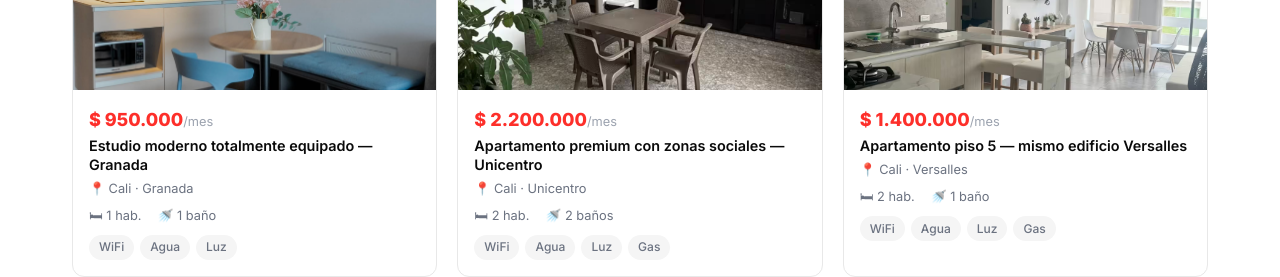
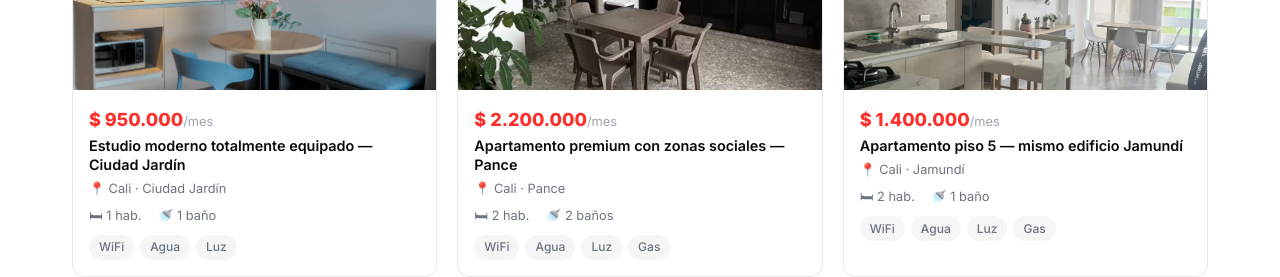
Before and after one commit to davidgarciamunozz/Uhome, a React (Vite) app: page / in a window 1280 px wide. Shown: the part 940-1217 px from the top of the page. Built offline with nearby package versions, Linux system fonts and the light colour scheme.

Commit message:
feat(seed): relocate all listings to south Cali — Ciudad Jardín, Pance, Bochalema, Ciudad Pacífica, Jamundí

```diff
--- a/src/infrastructure/seed/seedData.ts
+++ b/src/infrastructure/seed/seedData.ts
@@ -9,7 +9,7 @@ import { RoomieRepository } from '../repositories/RoomieRepository';
 import { MessageRepository } from '../repositories/MessageRepository';
 import { PlanRepository } from '../repositories/PlanRepository';
 
-const SEED_KEY = 'uhome_seeded_v5';
+const SEED_KEY = 'uhome_seeded_v6';
 
 const USERS: User[] = [
   {
@@ -83,15 +83,15 @@ const LISTINGS: Listing[] = [
     id: 'listing-1',
     ownerId: 'owner-1',
     ownerName: 'Lucía Martínez',
-    title: 'Estudio moderno totalmente equipado — Granada',
+    title: 'Estudio moderno totalmente equipado — Ciudad Jardín',
     price: 950000,
     city: 'Cali',
-    zone: 'Granada',
-    address: 'Cra. 9 # 14N-32, Granada',
+    zone: 'Ciudad Jardín',
+    address: 'Cra. 98 # 16-45, Ciudad Jardín',
     type: 'habitación',
     rooms: 1,
     bathrooms: 1,
-    description: 'Estudio minimalista en torre residencial con cocina integrada, mesón de trabajo y zona de comedor para dos personas. Decoración moderna en tonos neutros, totalmente amoblado. Edificio con portería 24h y zona de lavandería. A 5 min caminando de la zona rosa de Granada y a 12 min de la Universidad Icesi. Servicios incluidos.',
+    description: 'Estudio minimalista en torre residencial con cocina integrada, mesón de trabajo y zona de comedor para dos personas. Decoración moderna en tonos neutros, totalmente amoblado. Edificio con portería 24h y zona de lavandería. A 5 min de Jardín Plaza y a 8 min de la Universidad Icesi. Servicios incluidos.',
     services: { internet: true, water: true, electricity: true, gas: false },
     images: [
       '/images/apt0/Screenshot-2026-06-04-at-10.32.50-PM.png',
@@ -108,15 +108,15 @@ const LISTINGS: Listing[] = [
     id: 'listing-2',
     ownerId: 'owner-1',
     ownerName: 'Lucía Martínez',
-    title: 'Apartamento con vista panorámica 180° — El Peñón',
+    title: 'Apartamento con vista panorámica 180° — Pance',
     price: 1800000,
     city: 'Cali',
-    zone: 'El Peñón',
-    address: 'Calle 5 # 2-18, El Peñón',
+    zone: 'Pance',
+    address: 'Cll. 25 # 122-60, Pance',
     type: 'apartamento',
     rooms: 2,
     bathrooms: 1,
-    description: 'Espectacular apartamento en piso 9 con ventanales de piso a techo y vista panorámica del skyline de Cali. Sala-comedor amplio, luz natural todo el día, pisos en madera laminada. Ideal para dos estudiantes exigentes. Edificio con gimnasio, parqueadero y seguridad 24h. A 8 min de la Pontificia Universidad Javeriana Cali.',
+    description: 'Espectacular apartamento en piso 9 con ventanales de piso a techo y vista panorámica hacia los cerros de Pance. Sala-comedor amplio, luz natural todo el día, pisos en madera laminada. Ideal para dos estudiantes exigentes. Edificio con gimnasio, parqueadero y seguridad 24h. A 10 min de la Pontificia Universidad Javeriana Cali.',
     services: { internet: true, water: true, electricity: true, gas: true },
     images: [
       '/images/apt1/Screenshot-2026-06-04-at-10.33.21-PM.png',
@@ -152,15 +152,15 @@ const LISTINGS: Listing[] = [
     id: 'listing-4',
     ownerId: 'owner-2',
     ownerName: 'Jorge Peña',
-    title: 'Habitación privada con baño propio — San Antonio',
+    title: 'Habitación privada con baño propio — Bochalema',
     price: 750000,
     city: 'Cali',
-    zone: 'San Antonio',
-    address: 'Cra. 10 # 1-62, San Antonio',
+    zone: 'Bochalema',
+    address: 'Cra. 112 # 4-30, Bochalema',
     type: 'habitación',
     rooms: 1,
     bathrooms: 1,
-    description: 'Habitación en casa colonial restaurada del barrio más bohemio de Cali. Baño privado, estantería de diseño industrial, escritorio de trabajo y buena luz natural. A media cuadra del Parque San Antonio y la zona de cafés y galerías. Ideal para estudiantes de arte, diseño, comunicación o arquitectura. Ambiente tranquilo y creativo.',
+    description: 'Habitación en casa restaurada con baño privado, estantería de diseño industrial, escritorio de trabajo y buena luz natural. Bochalema es uno de los sectores más tranquilos y arbolados del sur de Cali. Ambiente residencial silencioso, ideal para estudiantes de la Universidad del Valle o Javeriana. A 12 min de Ciudad Jardín.',
     services: { internet: true, water: true, electricity: true, gas: false },
     images: [
       '/images/apt3/Screenshot-2026-06-04-at-10.35.34-PM.png',
@@ -174,15 +174,15 @@ const LISTINGS: Listing[] = [
     id: 'listing-5',
     ownerId: 'owner-1',
     ownerName: 'Lucía Martínez',
-    title: 'Apartamento amoblado con A/C y Smart TV — Santa Teresita',
+    title: 'Apartamento amoblado con A/C y Smart TV — Ciudad Pacífica',
     price: 1200000,
     city: 'Cali',
-    zone: 'Santa Teresita',
-    address: 'Av. 6N # 23-15, Santa Teresita',
+    zone: 'Ciudad Pacífica',
+    address: 'Cll. 18 # 105-20, Ciudad Pacífica',
     type: 'apartamento',
     rooms: 2,
     bathrooms: 1,
-    description: 'Apartamento completamente amoblado con aire acondicionado split, Smart TV 43" y sala con sofá en L. Cocina equipada con nevera, microondas y estufa eléctrica. Edificio con portería, bicicletero y zona de lavandería. A 8 min de la Universidad Autónoma de Occidente. Tranquilo, seguro y con buena conexión a transporte masivo.',
+    description: 'Apartamento completamente amoblado con aire acondicionado split, Smart TV 43" y sala con sofá en L. Cocina equipada con nevera, microondas y estufa eléctrica. Edificio con portería, bicicletero y zona de lavandería. A 10 min de la Universidad Santiago de Cali. Tranquilo, seguro y con buena conexión al sur de la ciudad.',
     services: { internet: true, water: true, electricity: true, gas: true },
     images: [
       '/images/apt4/Screenshot-2026-06-04-at-10.39.03-PM.png',
@@ -196,15 +196,15 @@ const LISTINGS: Listing[] = [
     id: 'listing-6',
     ownerId: 'owner-2',
     ownerName: 'Jorge Peña',
-    title: 'Apartamento open-concept cocina en mármol — Versalles',
+    title: 'Apartamento open-concept cocina en mármol — Jamundí',
     price: 1450000,
     city: 'Cali',
-    zone: 'Versalles',
-    address: 'Av. 1N # 18-40, Versalles',
+    zone: 'Jamundí',
+    address: 'Cll. 12 # 8-55, Jamundí',
     type: 'apartamento',
     rooms: 2,
     bathrooms: 1,
-    description: 'Apartamento con diseño open-concept de última tendencia: cocina con isla en cuarzo blanco, canecas en madera natural e iluminación de diseño con bombillos Edison. Sala y comedor integrados, espacio luminoso y moderno. Edificio nuevo con ascensor, portería y parqueadero. A 10 min del centro comercial Chipichape. Ideal para dos estudiantes.',
+    description: 'Apartamento con diseño open-concept de última tendencia: cocina con isla en cuarzo blanco, canecas en madera natural e iluminación con bombillos Edison. Sala y comedor integrados, espacio luminoso y moderno. Edificio nuevo con ascensor, portería y parqueadero. A 5 min de la variante Jamundí–Cali. Ideal para dos estudiantes que buscan tranquilidad.',
     services: { internet: true, water: true, electricity: true, gas: true },
     images: [
       '/images/apt5/Screenshot-2026-06-04-at-10.39.58-PM.png',
@@ -218,15 +218,15 @@ const LISTINGS: Listing[] = [
     id: 'listing-7',
     ownerId: 'owner-1',
     ownerName: 'Lucía Martínez',
-    title: 'Apartamento piso 5 — mismo edificio Versalles',
+    title: 'Apartamento piso 5 — mismo edificio Jamundí',
     price: 1400000,
     city: 'Cali',
-    zone: 'Versalles',
-    address: 'Av. 1N # 18-40 Apto 502, Versalles',
+    zone: 'Jamundí',
+    address: 'Cll. 12 # 8-55 Apto 502, Jamundí',
     type: 'apartamento',
     rooms: 2,
     bathrooms: 1,
-    description: 'Segunda unidad disponible en el mismo edificio que la publicación anterior, en piso 5 con mejor ventilación. Exactamente la misma distribución: cocina con isla de cuarzo, espacio open-concept y sala comedor integrados. Disponible de inmediato. Edificio con ascensor, portería y parqueadero de bicicletas.',
+    description: 'Segunda unidad disponible en el mismo edificio, en piso 5 con mejor ventilación y vista despejada. Misma distribución open-concept: cocina con isla de cuarzo, sala y comedor integrados. Disponible de inmediato. Edificio con ascensor, portería y parqueadero de bicicletas.',
     services: { internet: true, water: true, electricity: true, gas: true },
     images: [
       '/images/apt6/Screenshot-2026-06-04-at-10.39.58-PM.png',
@@ -240,15 +240,15 @@ const LISTINGS: Listing[] = [
     id: 'listing-8',
     ownerId: 'owner-1',
     ownerName: 'Lucía Martínez',
-    title: 'Apartamento premium con zonas sociales — Unicentro',
+    title: 'Apartamento premium con zonas sociales — Pance',
     price: 2200000,
     city: 'Cali',
-    zone: 'Unicentro',
-    address: 'Cra. 100 # 14-55, Unicentro Norte',
+    zone: 'Pance',
+    address: 'Cll. 23 # 124-10, Pance',
     type: 'apartamento',
     rooms: 2,
     bathrooms: 2,
-    description: 'Apartamento de lujo en conjunto residencial cerrado con zonas sociales de primer nivel: terraza social con asador BBQ, jardín comunal, salón de juegos y gym. Acabados en granito gris, cocina completamente dotada. Administración incluida en el canon. Seguridad 24h con vigilancia. A 5 min de Unicentro y Jardín Plaza. La mejor opción para estudiantes que buscan calidad de vida.',
+    description: 'Apartamento de lujo en conjunto residencial cerrado rodeado de naturaleza en Pance. Zonas sociales de primer nivel: terraza con asador BBQ, jardín comunal, salón de juegos y gimnasio. Acabados en granito, cocina completamente dotada. Administración incluida. Seguridad 24h. A 5 min del ecoparque Pance y a 15 min de la Universidad Javeriana. La mejor opción para estudiantes que buscan calidad de vida en el sur de Cali.',
     services: { internet: true, water: true, electricity: true, gas: true },
     images: [
       '/images/apt7/Screenshot-2026-06-04-at-10.40.41-PM.png',
```
